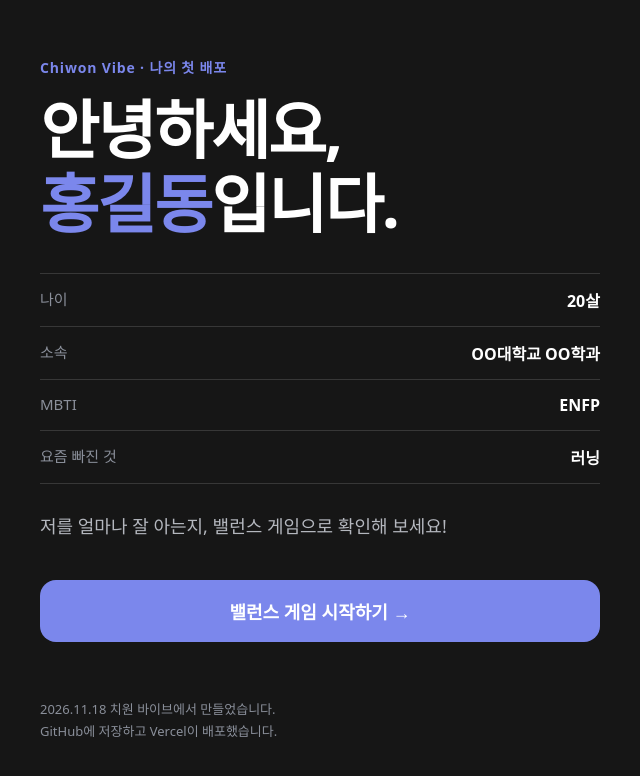
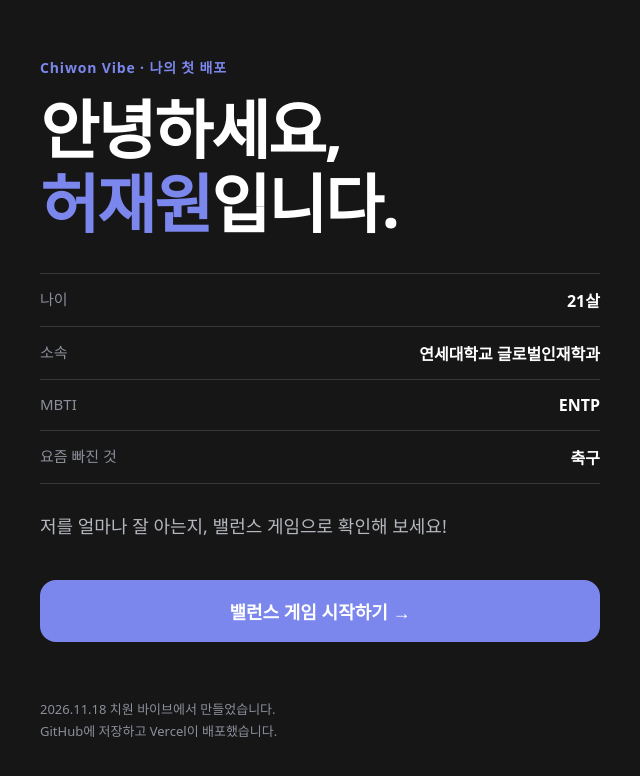
Before and after one commit to ericheoo/chiwon-ericheo, a plain HTML site: page index.html in a window 1280 px wide. Shown: the whole page, without its empty margins (320-960 px from the left). Drawn offline with Linux system fonts and the light colour scheme; a web font is replaced by a local one.

Commit message:
Change name and profile details in index.html
Updated personal information in the HTML file.

```diff
--- a/index.html
+++ b/index.html
@@ -5,7 +5,7 @@
   <meta name="viewport" content="width=device-width, initial-scale=1">
 
   <!-- ✏️ 실습 0. 브라우저 탭에 보이는 제목이에요. 내 이름으로 바꿔 보세요 -->
-  <title>홍길동의 밸런스 게임</title>
+  <title>허재원의 밸런스 게임</title>
 
   <link rel="stylesheet" href="https://cdn.jsdelivr.net/gh/orioncactus/pretendard@v1.3.9/dist/web/variable/pretendardvariable-dynamic-subset.min.css">
   <!-- 생김새(색, 글자 크기)는 style.css 파일에 따로 있어요 -->
@@ -21,16 +21,16 @@
       <p class="label">Chiwon Vibe · 나의 첫 배포</p>
 
       <!-- ✏️ 실습 1. "홍길동"을 내 이름으로 바꿔 보세요 -->
-      <h1>안녕하세요,<br><em id="owner-name">홍길동</em>입니다.</h1>
+      <h1>안녕하세요,<br><em id="owner-name">허재원</em>입니다.</h1>
 
       <!-- ✏️ 실습 2. 오른쪽 칸(dd)을 내 정보로 바꿔 보세요.
            줄을 더 넣고 싶으면 <div>...</div> 한 덩어리를 복사해서 붙이면 돼요.
            예: <div><dt>좋아하는 음식</dt><dd>떡볶이</dd></div> -->
       <dl class="profile">
-        <div><dt>나이</dt><dd>20살</dd></div>
-        <div><dt>소속</dt><dd>OO대학교 OO학과</dd></div>
-        <div><dt>MBTI</dt><dd>ENFP</dd></div>
-        <div><dt>요즘 빠진 것</dt><dd>러닝</dd></div>
+        <div><dt>나이</dt><dd>21살</dd></div>
+        <div><dt>소속</dt><dd>연세대학교 글로벌인재학과</dd></div>
+        <div><dt>MBTI</dt><dd>ENTP</dd></div>
+        <div><dt>요즘 빠진 것</dt><dd>축구</dd></div>
       </dl>
 
       <!-- ✏️ 실습 3. 나를 한 줄로 소개해 보세요 -->
```
